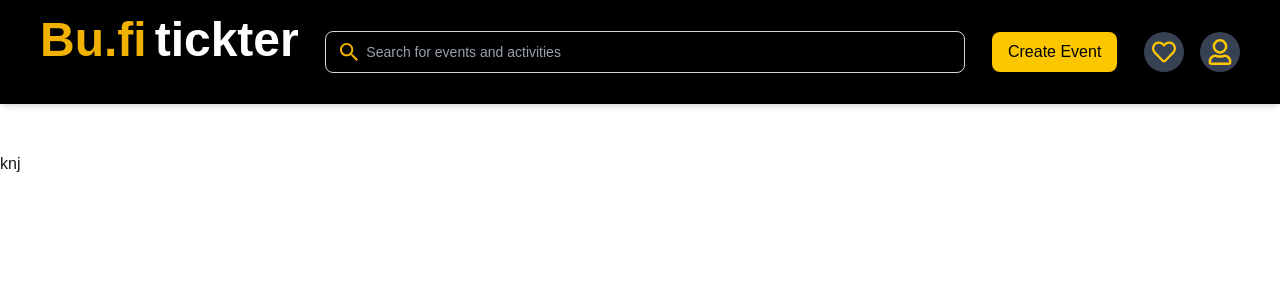
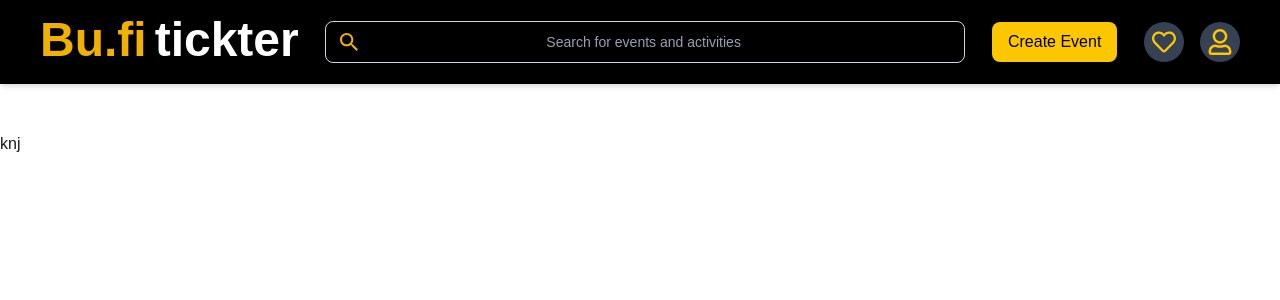
Before and after one commit to kashish17p/Tickter-09, a Next.js app: page / in a window 1280 px wide. Shown: the top 300 px of the page. Built offline with nearby package versions, Linux system fonts and the light colour scheme.

Commit message:
Update Navbar.jsx

```diff
--- a/src/app/_component/Navbar.jsx
+++ b/src/app/_component/Navbar.jsx
@@ -34,9 +34,9 @@ export default function Navbar() {
   return (
     <nav className="flex justify-between items-center px-10 py-4 bg-black text-white shadow-md">
 
-      <div className="flex items-center space-x-2 mb-6">
+      <div className="flex items-center space-x-2 mb-1">
         <h1 className="text-5xl font-bold text-yellow-500">Bu.fi</h1>
-        <h1 className="text-5xl font-bold text-grey-300">tickter</h1>
+        <h1 className="text-5xl font-bold text-outline-fill">tickter</h1>
       </div>
 
 
@@ -46,7 +46,7 @@ export default function Navbar() {
     type="text"
     placeholder="Search for events and activities"
     //
-    className="w-full pl-10 pr-8 py-2 rounded-lg border border-gray-300 text-black text-base placeholder:text-sm placeholder:text-gray-400"
+    className="w-full pl-55 pr-8 py-2 rounded-lg border border-gray-300 text-black text-base placeholder:text-sm placeholder:text-gray-400"
 
   />
 </div>
```
